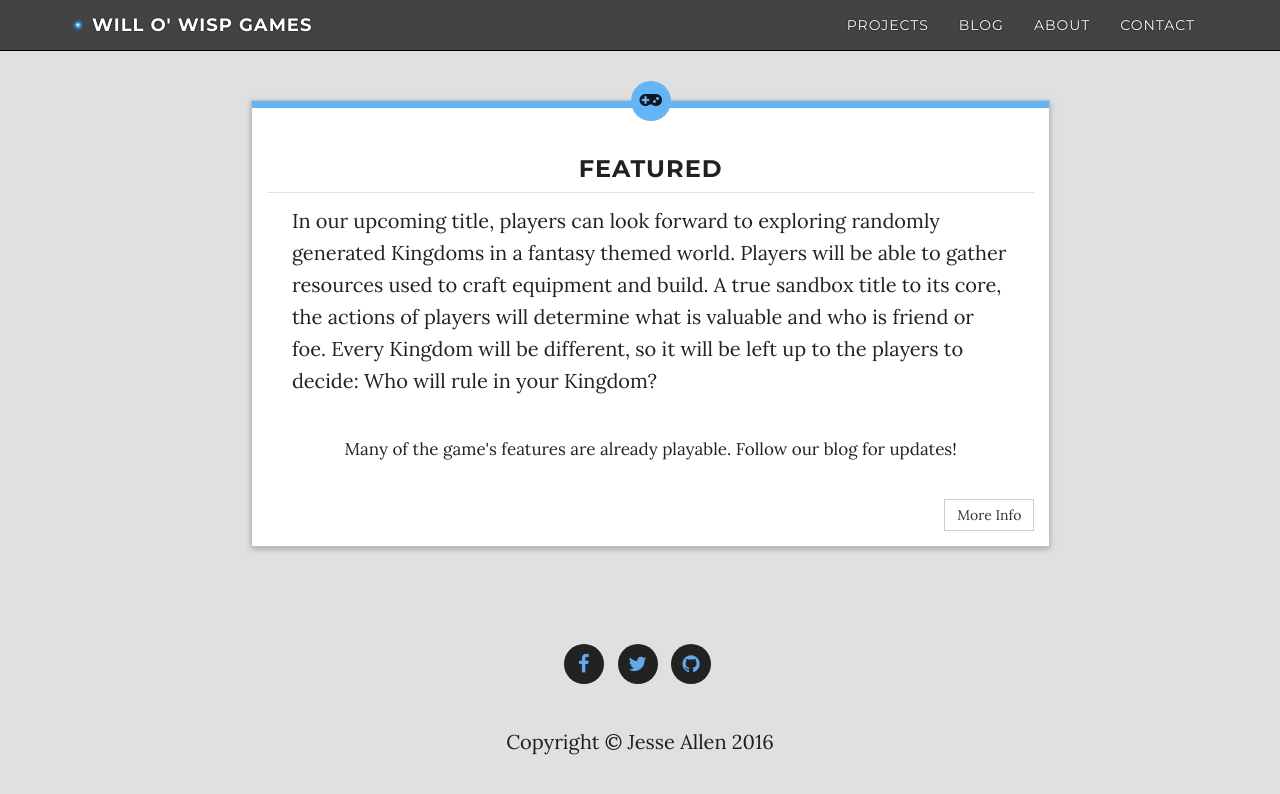
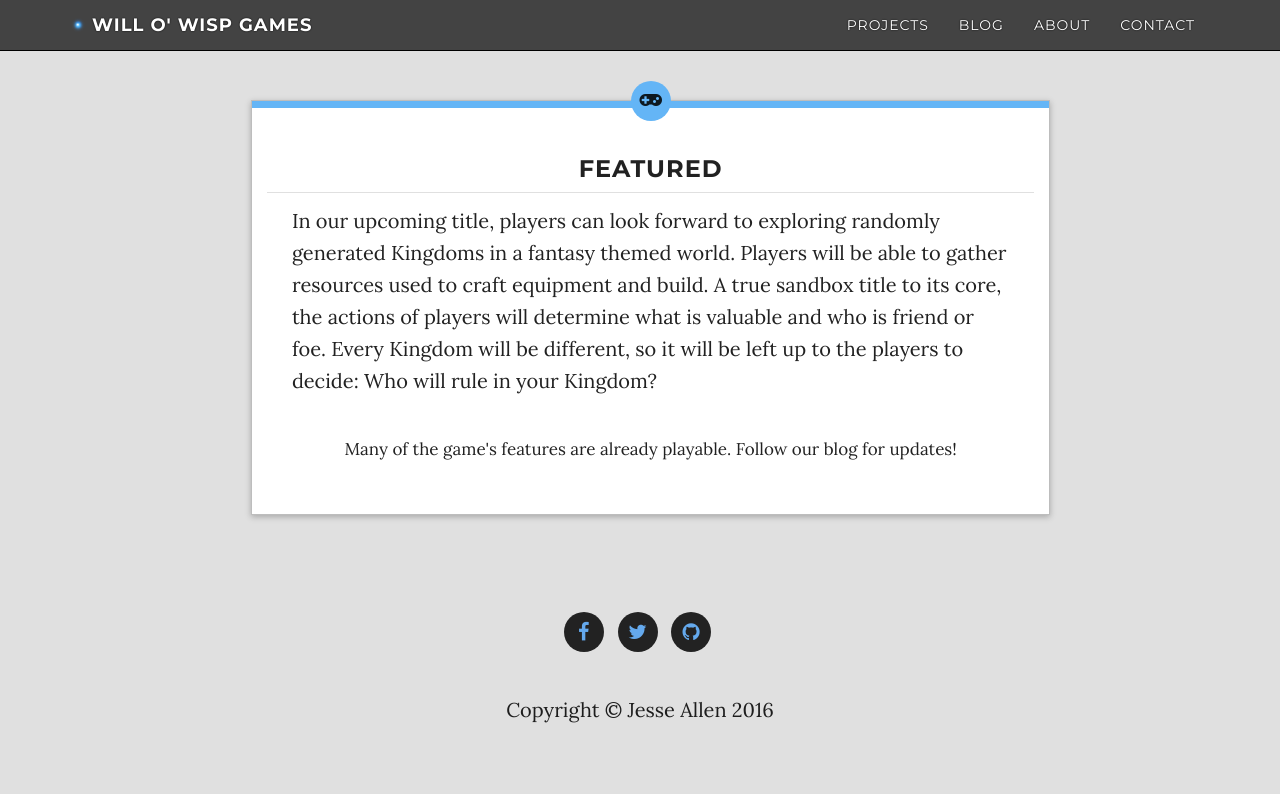
Before and after one commit to WilloWispGames/WilloWispGames.github.io, a Jekyll site: the page built from projects/index.html, in a window 1280 px wide. Shown: the top 794 px of the page. Built offline with Jekyll 4.4.1, drawn with Linux system fonts in a browser that asks for light colours; nearby versions of some CDN libraries.

Commit message:
Update projectPane.html

```diff
--- a/_includes/projectPane.html
+++ b/_includes/projectPane.html
@@ -15,7 +15,7 @@
 					</small>
 				</div>
 			</div>
-			<div class="enrole">More Info</div>
+			<!--div class="enrole">More Info</div-->
 		</div>
 	</div>
 </div>
```
